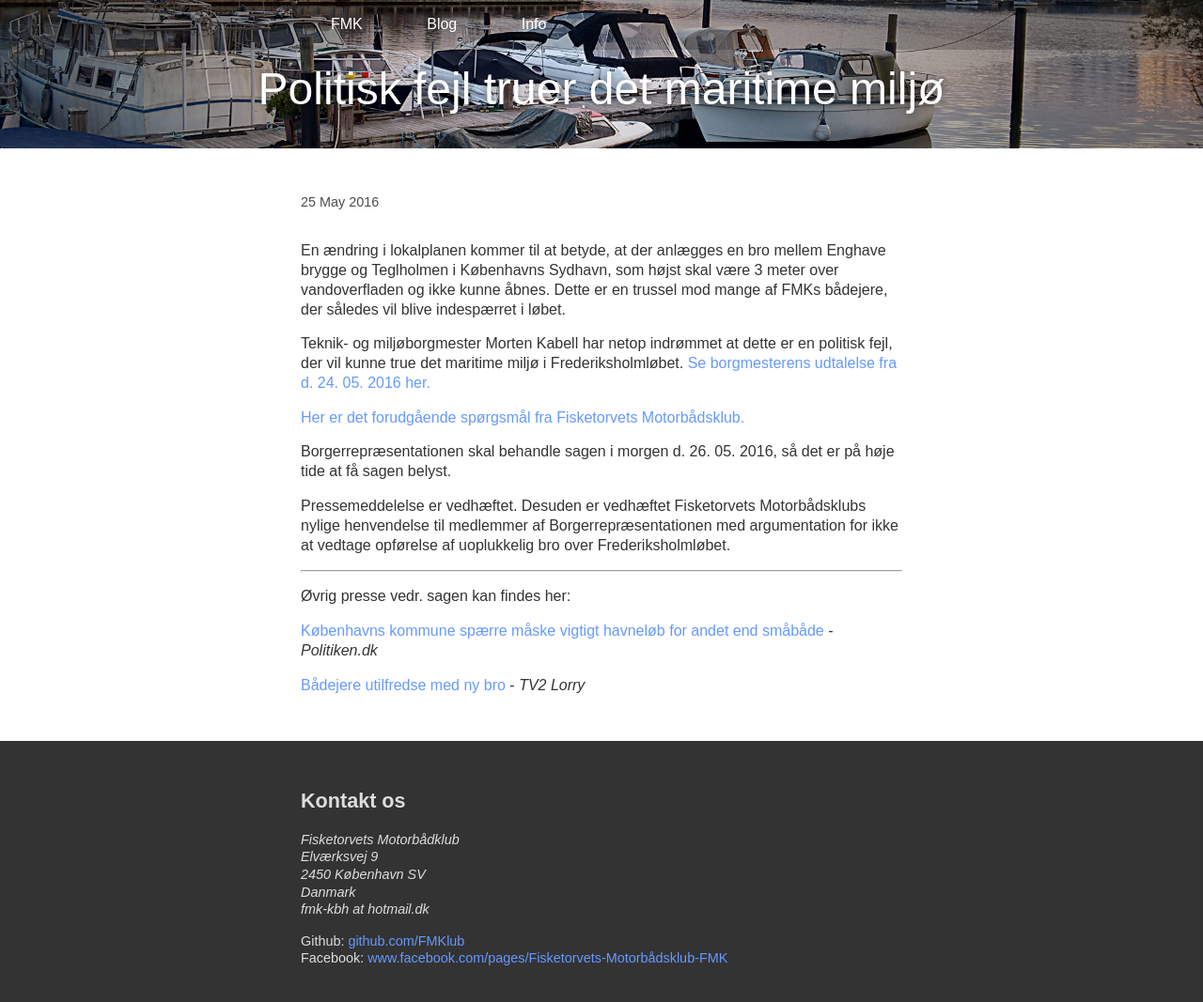
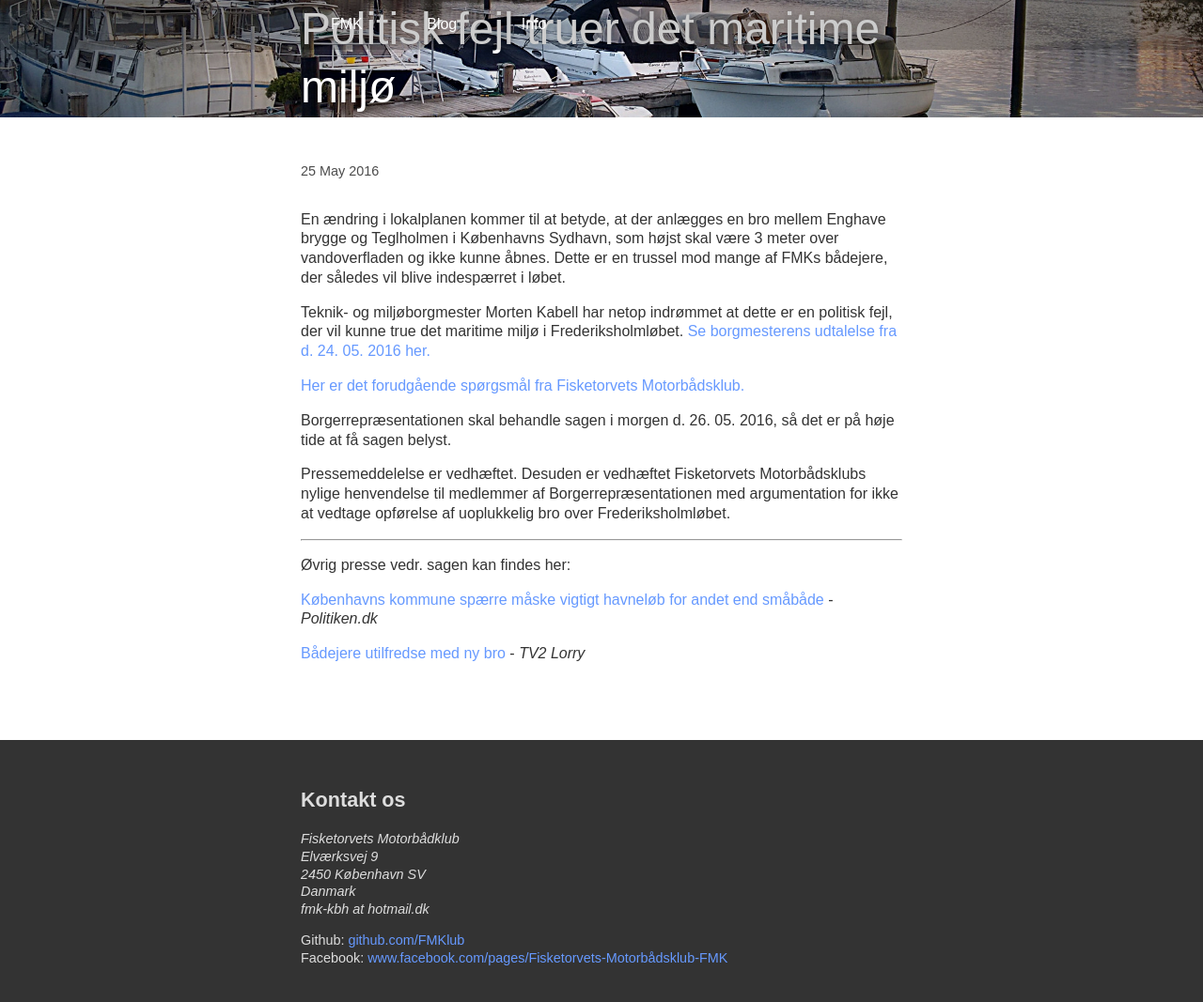
Before and after one commit to fisketorvetsmotorbaadklub/fisketorvetsmotorbaadklub.github.io, a Jekyll site: the page built from index.html, in a window 1280 px wide and 1076 px high. Shown: the top 1067 px of the window at 94% size. Built offline with Jekyll 4.4.1, drawn with Linux system fonts in a browser that asks for light colours.

Commit message:
Update main.css

```diff
--- a/css/main.css
+++ b/css/main.css
@@ -90,14 +90,16 @@ footer {
     nav,
     footer,
     .page,
-    .post {
+    .post,
+    .nice-header {
       text-align: center;
     }
 
     .nav-container,
     .footer-container,
     .page-container,
-    .post-container {
+    .post-container,
+    .nice-header--title {
       width: 40rem;
       margin: 0 auto;
       text-align: left;
```
